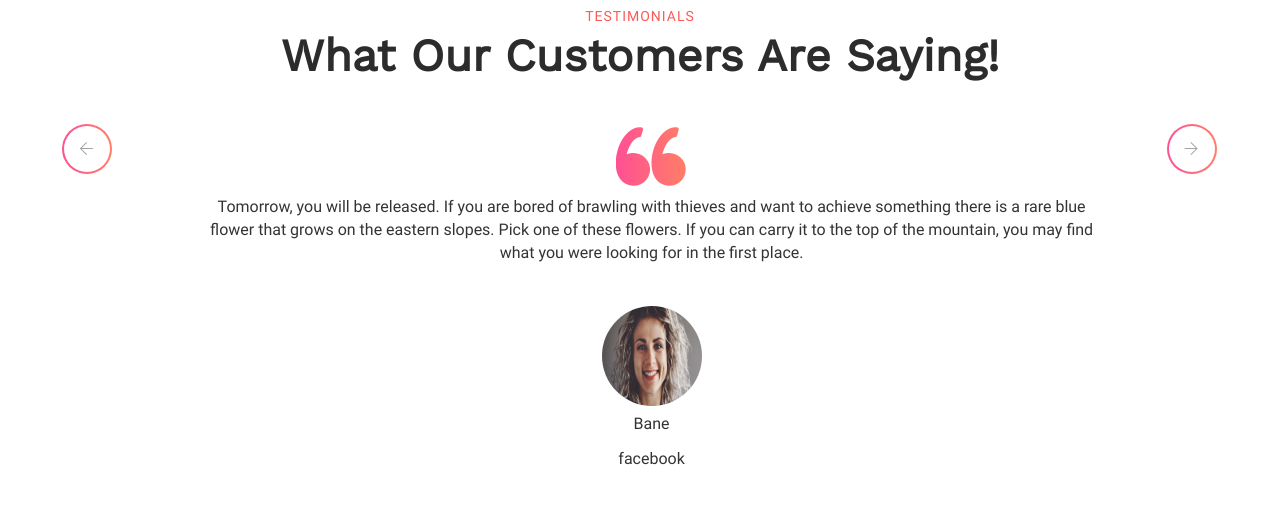
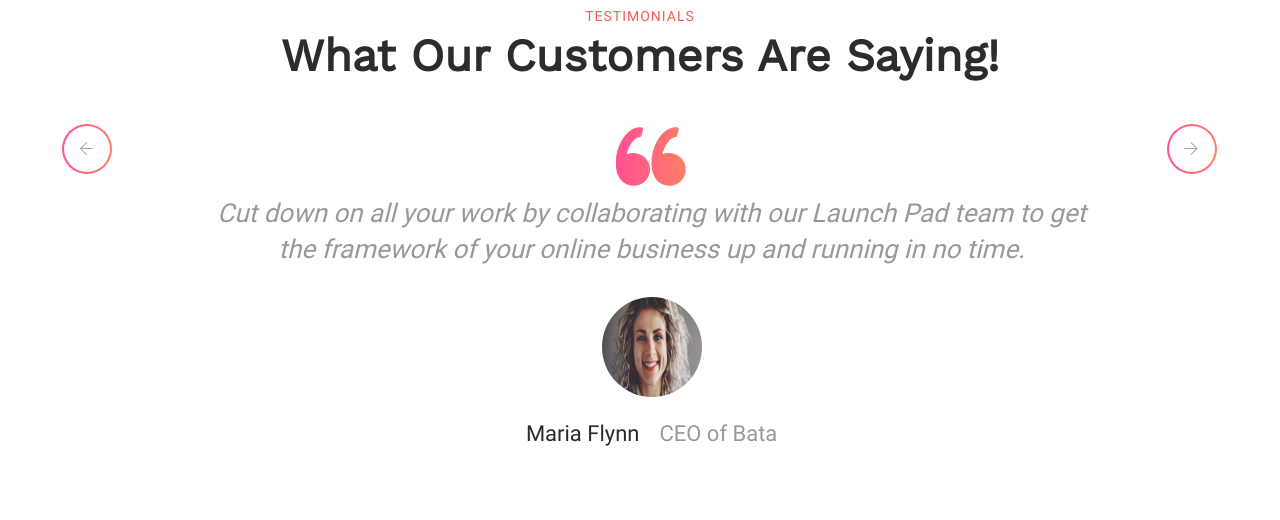
Before and after one commit to binkn/gatsbyjs, a Gatsby site in the folder phainc/: page / in a window 1280 px wide. Shown: the part 5040-5560 px from the top of the page. Built offline with nearby package versions, Linux system fonts and the light colour scheme; Gatsby itself is replaced by a stand-in of ours.

Commit message:
Update Slide

```diff
--- a/phainc/src/components/common/Slide.js
+++ b/phainc/src/components/slide/Slide.js
@@ -3,16 +3,24 @@ import styled from 'styled-components'
 import PropTypes from 'prop-types'
 
 // components
-import Container from './Container'
-import Image from './Image'
+import Container from '../common/Container'
+import Image from '../common/Image'
+import Heading from '../common/Heading'
+import Description from '../common/Description'
 
 // themes
 import Icons from '../../themes/Icons'
-import Heading from './Heading'
+import { Colors } from '../../themes/Colors'
 
 const CustomDiv = styled.div`
   display: flex;
   justify-content: space-between;
+`
+
+const WrapperDescription = styled.div`
+  display: flex;
+  justify-content: center;
+  margin-top: 15px;
 `
 
 const Arrow = props => {
@@ -42,13 +50,21 @@ const CarouselSlide = props => {
     display: none;
   `
 
-  const renderLiActive  = () => (
-    <CustomLiActive>
+  const renderDetail = () => (
+    <React.Fragment>
       <Image
         src={props.slide.srcIcon}
         alt={props.slide.altIcon}
       />
-      <p>{props.slide.content}</p>
+      <Description
+        text={props.slide.content}
+        fontSize='26px'
+        color={Colors.dustyGray}
+        customStyle={{
+          lineHeight: '36px',
+          fontStyle: 'italic'
+        }}
+      />
       <Image
         src={props.slide.srcAuthor}
         alt={props.slide.altAuthor}
@@ -59,24 +75,33 @@ const CarouselSlide = props => {
           marginTop: '30px'
         }}
       />
-      <p>{props.slide.author}</p>
-      <p>{props.slide.source}</p>
+
+      <WrapperDescription>
+        <Description
+          text={props.slide.author}
+          fontSize='22px'
+          color={Colors.mineShaft}
+        />
+        <Description
+          text={props.slide.source}
+          fontSize='22px'
+          customStyle={{
+            marginLeft: '20px'
+          }}
+        />
+      </WrapperDescription>
+    </React.Fragment>
+  )
+
+  const renderLiActive  = () => (
+    <CustomLiActive>
+      {renderDetail()}
     </CustomLiActive>
   )
 
   const renderLi  = () => (
     <CustomLi>
-      <Image
-        src={props.slide.srcIcon}
-        alt={props.slide.altIcon}
-      />
-      <p>{props.slide.content}</p>
-      <Image
-        src={props.slide.srcAuthor}
-        alt={props.slide.altAuthor}
-      />
-      <p>{props.slide.author}</p>
-      <p>{props.slide.source}</p>
+      {renderDetail()}
     </CustomLi>
   )
 
--- a/phainc/src/constants/slide.js
+++ b/phainc/src/constants/slide.js
@@ -7,27 +7,27 @@ const SlideData = [
     altIcon: 'quote',
     srcAuthor: `${Images.eva}`,
     altAuthor: 'eva',
-    content: "Tomorrow, you will be released. If you are bored of brawling with thieves and want to achieve something there is a rare blue flower that grows on the eastern slopes. Pick one of these flowers. If you can carry it to the top of the mountain, you may find what you were looking for in the first place.",
-    author: "Bane",
-    source: "facebook"
+    content: 'Cut down on all your work by collaborating with our Launch Pad team to get the framework of your online business up and running in no time.',
+    author: 'Maria Flynn',
+    source: 'CEO of Bata'
   },
   {
     srcIcon: `${Icons.quoteIcon}`,
     altIcon: 'quote',
     srcAuthor: `${Images.adam}`,
     altAuthor: 'adam',
-    content: "You have learn to bury your guilt with anger. I will teach you to confront it and to face the truth.",
-    author: "Ra's Al Ghul",
-    source: "Snapchat"
+    content: 'Cut down on all your work by collaborating with our Launch Pad team to get the framework of your online business up sasa dsds dsds fff asas.',
+    author: 'Victoria Porter',
+    source: 'CEO of Bata'
   },
   {
     srcIcon: `${Icons.quoteIcon}`,
     altIcon: 'quote',
     srcAuthor: `${Images.tom}`,
     altAuthor: 'tom',
-    content: "Introduce a little anarchy, upset the established order and everything becomes chaos. I'm an agent of chaos. Oh, and you know the thing about chaos? It's fair.",
-    author: "Joker",
-    source: "facebook"
+    content: 'Cut down on all your work by collaborating with our Launch Pad team to get the framework of your online business up and vn vds dsd cdsd fdfd ee.',
+    author: 'Chelsea Deitch',
+    source: 'CEO of Bata'
   }
 ]
 
--- a/phainc/src/pages/index.js
+++ b/phainc/src/pages/index.js
@@ -14,7 +14,7 @@ import Team from '../components/team/Team'
 import Digital from '../components/digital/Digital'
 import Partner from '../components/partner/Partner'
 import Marketing from '../components/marketing/Marketing'
-import Slide from '../components/common/Slide'
+import Slide from '../components/slide/Slide'
 
 // data
 import DataService from '../constants/service'
```
